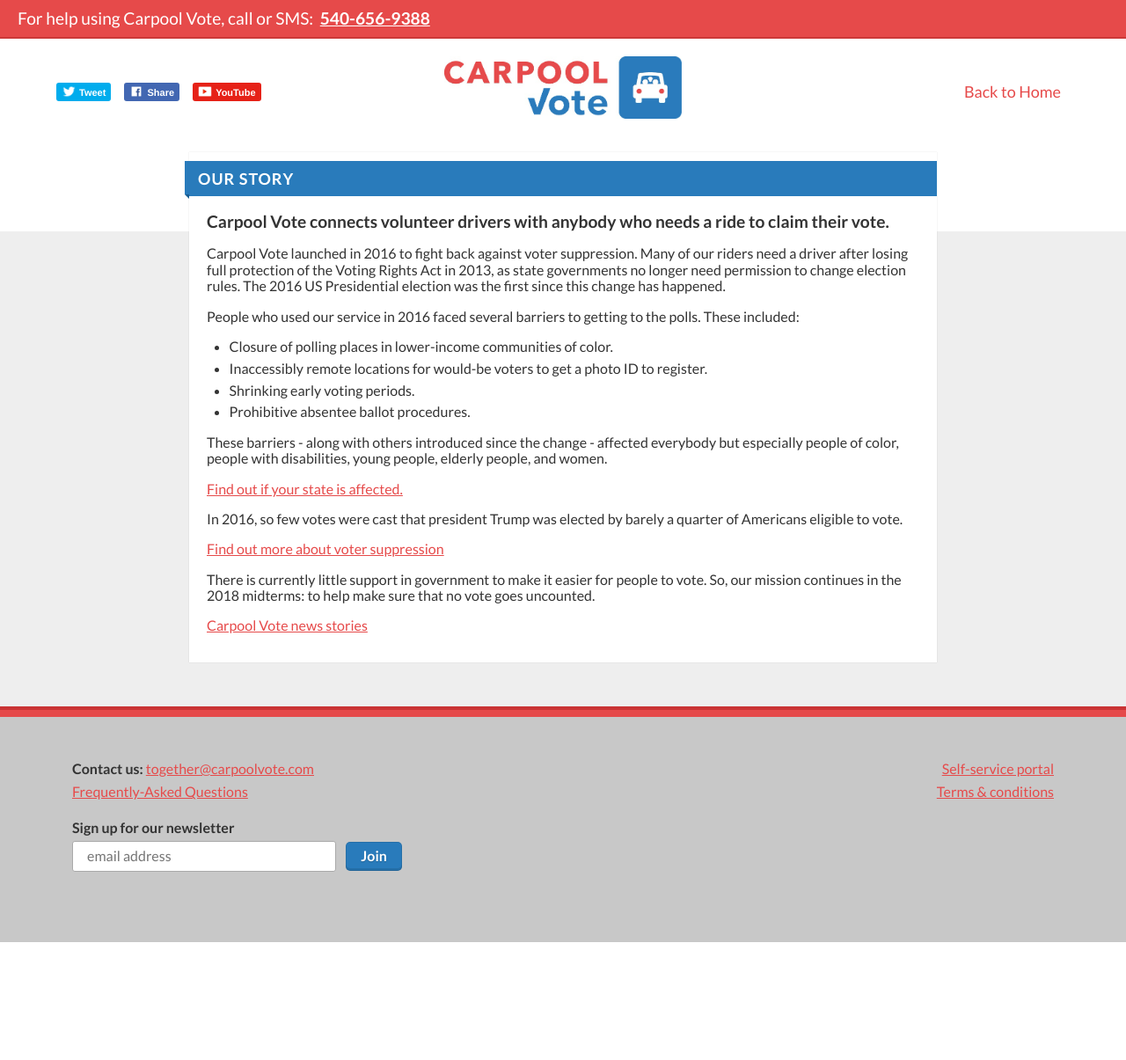
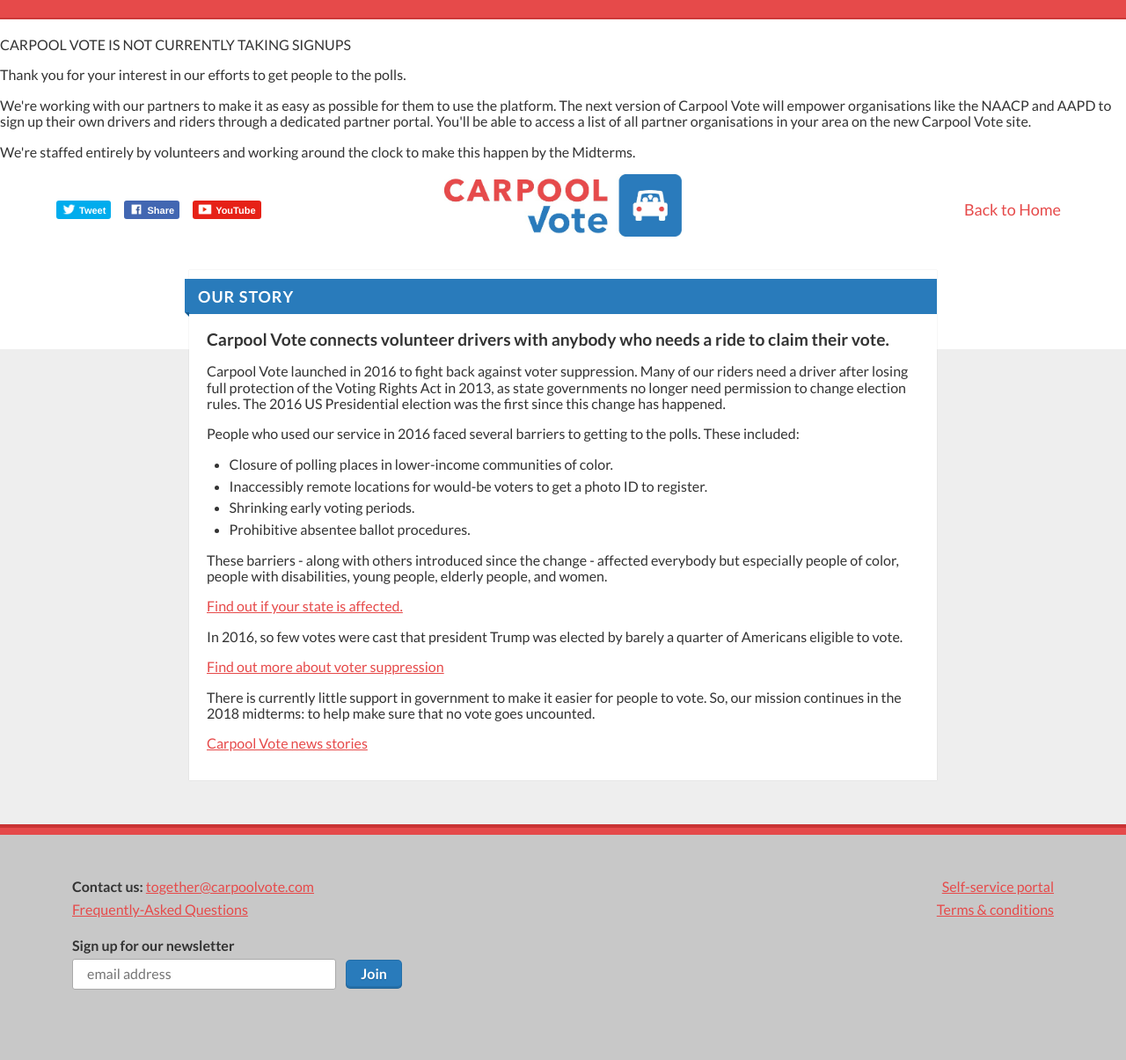
Before and after one commit to voteamerica/voteamerica.github.io, a Jekyll site: the page built from pages/story.html, in a window 1280 px wide. Shown: the whole page at 88% size. Built offline with Jekyll 4.4.1, drawn with Linux system fonts in a browser that asks for light colours; nearby versions of some CDN libraries; before the commit the page ends 1071 px from its top, so only the background shows below that.

Commit message:
Visitor Update
Add update for visitors to site

```diff
--- a/_includes/nav.html
+++ b/_includes/nav.html
@@ -1,5 +1,8 @@
 <header class="header">
-    <p class="support-banner">For help using Carpool Vote, call or SMS: <a href="tel:5406569388">540-656-9388</a></p>
+    <p class="support-banner"><p>CARPOOL VOTE IS NOT CURRENTLY TAKING SIGNUPS</p>
+    <p>Thank you for your interest in our efforts to get people to the polls.</p>
+    <p>We're working with our partners to make it as easy as possible for them to use the platform. The next version of Carpool Vote will empower organisations like the NAACP and AAPD to sign up their own drivers and riders through a dedicated partner portal. You'll be able to access a list of all partner organisations in your area on the new Carpool Vote site. </p>
+    <p>We're staffed entirely by volunteers and working around the clock to make this happen by the Midterms.</p>
     <nav class="nav wrapper">
         <a href="{{ baseurl }}" class="logo">
             <img id="logo" class="logo__img" src="{{ baseurl }}images/logo.png" alt="Carpool Vote" width=709 height=187 />
```
